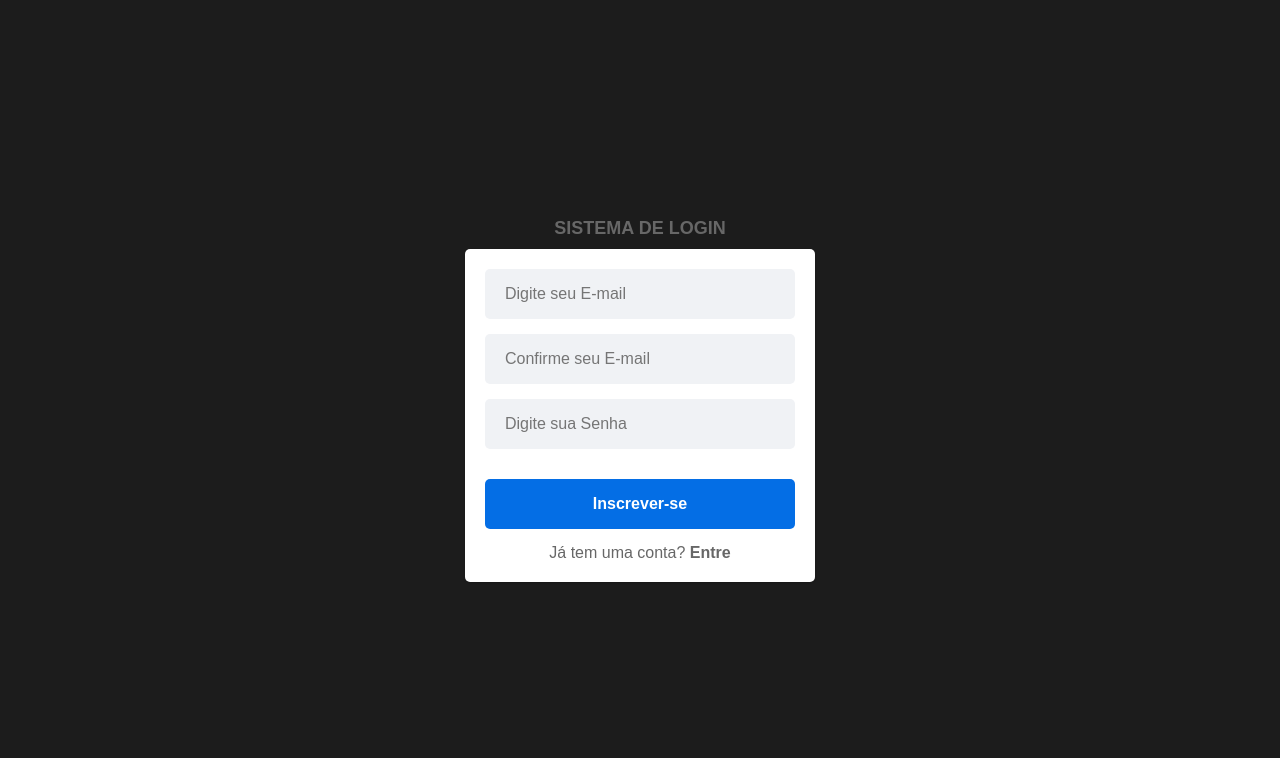
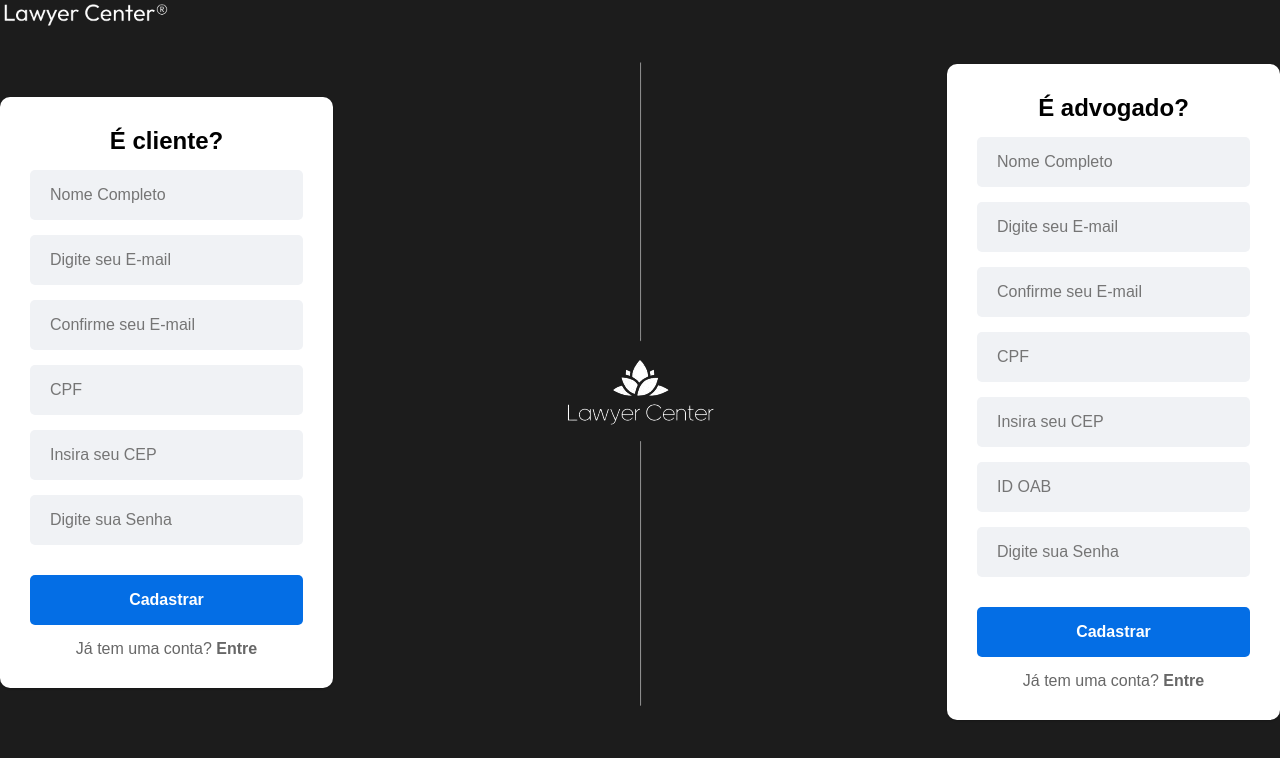
Before and after one commit to GabrielZuany/LawyerCenter, a React (Create React App) app in the folder meu-projeto/: page /signup in a window 1280 px wide. Shown: the top 758 px of the page. Built offline with nearby package versions, Linux system fonts and the light colour scheme.

Commit message:
signup screen implemented

```diff
--- a/meu-projeto/src/pages/Signup/index.js
+++ b/meu-projeto/src/pages/Signup/index.js
@@ -4,40 +4,68 @@ import Button from "../../components/Button";
 import * as C from "./styles";
 import { Link, useNavigate } from "react-router-dom";
 import useAuth from "../../hooks/useAuth";
+import logozinho from "../../img/logozinho.png";
+import logo_centro from "../../img/logo-centro.png";
 
 const Signup = () => {
+  const [nome, setNome] = useState("");
   const [email, setEmail] = useState("");
   const [emailConf, setEmailConf] = useState("");
+  const [cpf, setCPF] = useState("");
+  const [cep, setCEP] = useState("");
   const [senha, setSenha] = useState("");
   const [error, setError] = useState("");
+
+  const [nomeAdvogado, setNomeAdvogado] = useState("");
+  const [emailAdvogado, setEmailAdvogado] = useState("");
+  const [emailConfAdvogado, setEmailConfAdvogado] = useState("");
+  const [cpfAdvogado, setCPFAdvogado] = useState("");
+  const [cepAdvogado, setCEPAdvogado] = useState("");
+  const [idOAB, setID] = useState("");
+  const [senhaAdvogado, setSenhaAdvogado] = useState("");
+  const [errorAdvogado, setErrorAdvogado] = useState("");
+
   const navigate = useNavigate();
 
   const { signup } = useAuth();
 
-  const handleSignup = () => {
-    if (!email | !emailConf | !senha) {
-      setError("Preencha todos os campos");
+  const handleSignup = (isAdvogado = false) => {
+    let emailToUse = isAdvogado ? emailAdvogado : email;
+    let emailConfToUse = isAdvogado ? emailConfAdvogado : emailConf;
+    let senhaToUse = isAdvogado ? senhaAdvogado : senha;
+    let setErrorFunc = isAdvogado ? setErrorAdvogado : setError;
+
+    if (!emailToUse | !emailConfToUse | !senhaToUse) {
+      setErrorFunc("Preencha todos os campos");
       return;
-    } else if (email !== emailConf) {
-      setError("Os e-mails não são iguais");
+    } else if (emailToUse !== emailConfToUse) {
+      setErrorFunc("Os e-mails não são iguais");
       return;
     }
 
-    const res = signup(email, senha);
+    const res = signup(emailToUse, senhaToUse);
 
     if (res) {
-      setError(res);
+      setErrorFunc(res);
       return;
     }
 
-    alert("Usuário cadatrado com sucesso!");
+    alert("Usuário cadastrado com sucesso!");
     navigate("/");
   };
 
   return (
+    <>
+    <C.Logozinho src = {logozinho} alt="Logozinho" title="Logozinho"/>
     <C.Container>
-      <C.Label>SISTEMA DE LOGIN</C.Label>
       <C.Content>
+        <h2>É cliente?</h2>
+        <Input
+          type="nome"
+          placeholder="Nome Completo"
+          value={nome}
+          onChange={(e) => [setNome(e.target.value), setError("")]}
+        />
         <Input
           type="email"
           placeholder="Digite seu E-mail"
@@ -51,21 +79,88 @@ const Signup = () => {
           onChange={(e) => [setEmailConf(e.target.value), setError("")]}
         />
         <Input
+          type="cpf"
+          placeholder="CPF"
+          value={cpf}
+          onChange={(e) => [setCPF(e.target.value), setError("")]}
+        />
+        <Input
+          type="cep"
+          placeholder="Insira seu CEP"
+          value={cep}
+          onChange={(e) => [setCEP(e.target.value), setError("")]}
+        />
+        <Input
           type="password"
           placeholder="Digite sua Senha"
           value={senha}
           onChange={(e) => [setSenha(e.target.value), setError("")]}
         />
         <C.labelError>{error}</C.labelError>
-        <Button Text="Inscrever-se" onClick={handleSignup} />
+        <Button Text="Cadastrar" onClick={() => handleSignup(false)} />
         <C.LabelSignin>
           Já tem uma conta?
           <C.Strong>
-            <Link to="/">&nbsp;Entre</Link>
+            <Link to="/"> Entre</Link>
+          </C.Strong>
+        </C.LabelSignin>
+      </C.Content>
+      <C.Logo_centro src = {logo_centro} alt="Logo_centro" title="Logo_centro"/>
+      <C.Content>
+        <h2>É advogado?</h2>
+        <Input
+          type="nome"
+          placeholder="Nome Completo"
+          value={nomeAdvogado}
+          onChange={(e) => [setNomeAdvogado(e.target.value), setErrorAdvogado("")]}
+        />
+        <Input
+          type="email"
+          placeholder="Digite seu E-mail"
+          value={emailAdvogado}
+          onChange={(e) => [setEmailAdvogado(e.target.value), setErrorAdvogado("")]}
+        />
+        <Input
+          type="email"
+          placeholder="Confirme seu E-mail"
+          value={emailConfAdvogado}
+          onChange={(e) => [setEmailConfAdvogado(e.target.value), setErrorAdvogado("")]}
+        />
+        <Input
+          type="cpf"
+          placeholder="CPF"
+          value={cpfAdvogado}
+          onChange={(e) => [setCPFAdvogado(e.target.value), setErrorAdvogado("")]}
+        />
+        <Input
+          type="cep"
+          placeholder="Insira seu CEP"
+          value={cepAdvogado}
+          onChange={(e) => [setCEPAdvogado(e.target.value), setErrorAdvogado("")]}
+        />
+        <Input
+          type="text"
+          placeholder="ID OAB"
+          value={idOAB}
+          onChange={(e) => [setID(e.target.value), setErrorAdvogado("")]}
+        />
+        <Input
+          type="password"
+          placeholder="Digite sua Senha"
+          value={senhaAdvogado}
+          onChange={(e) => [setSenhaAdvogado(e.target.value), setErrorAdvogado("")]}
+        />
+        <C.labelError>{errorAdvogado}</C.labelError>
+        <Button Text="Cadastrar" onClick={() => handleSignup(true)} />
+        <C.LabelSignin>
+          Já tem uma conta?
+          <C.Strong>
+            <Link to="/"> Entre</Link>
           </C.Strong>
         </C.LabelSignin>
       </C.Content>
     </C.Container>
+    </>
   );
 };
 
--- a/meu-projeto/src/pages/Signup/styles.js
+++ b/meu-projeto/src/pages/Signup/styles.js
@@ -3,10 +3,11 @@ import styled from "styled-components";
 export const Container = styled.div`
   display: flex;
   align-items: center;
+  align-content: center;
   justify-content: center;
-  flex-direction: column;
-  gap: 10px;
-  height: 100vh;
+  flex-direction: row;
+  gap: 200px;
+  height: 90vh;
 `;
 
 export const Content = styled.div`
@@ -19,8 +20,8 @@ export const Content = styled.div`
   box-shadow: 0 1px 2px #0003;
   background-color: white;
   max-width: 350px;
-  padding: 20px;
-  border-radius: 5px;
+  padding: 30px;
+  border-radius: 10px;
 `;
 
 export const Label = styled.label`
@@ -47,3 +48,19 @@ export const Strong = styled.strong`
     color: #676767;
   }
 `;
+
+export const Logozinho = styled.img`
+  width: 170px; /* Defina a largura desejada */
+  height: 32px; /* Mantém a proporção da imagem */
+  display: block; /* Garante que a imagem seja um bloco */
+  margin-left: 0px;/
+  margin-top: 0px;
+`;
+
+export const Logo_centro = styled.img`
+  width: 214px; /* Defina a largura desejada */
+  height: 670px; /* Mantém a proporção da imagem */
+  display: block; /* Garante que a imagem seja um bloco */
+  margin-left: 0px;
+  margin-top: 0px;
+`;
```
Also changed, not shown: meu-projeto/src/img/logo-centro.png (added).
